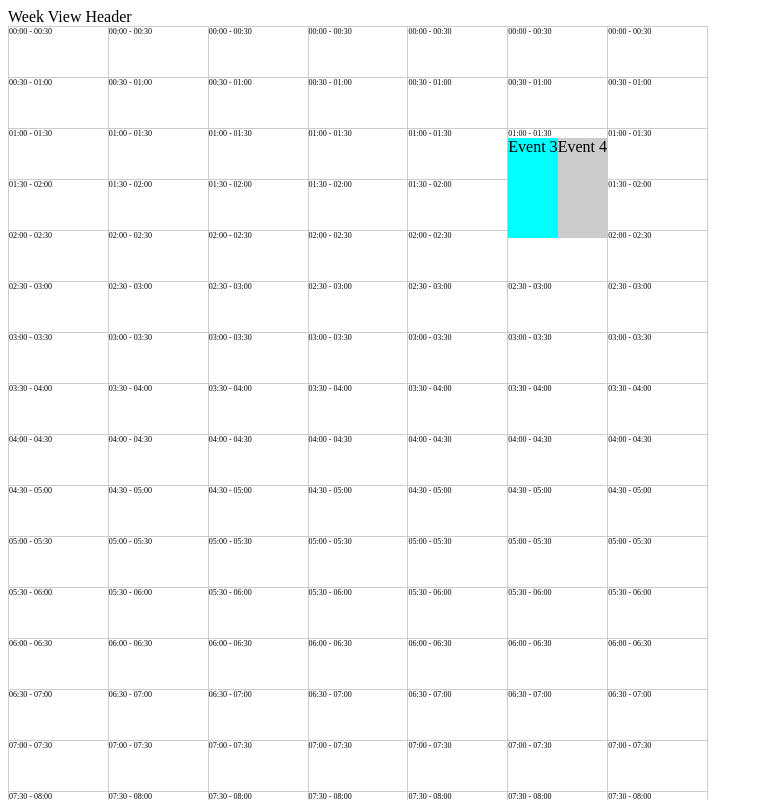
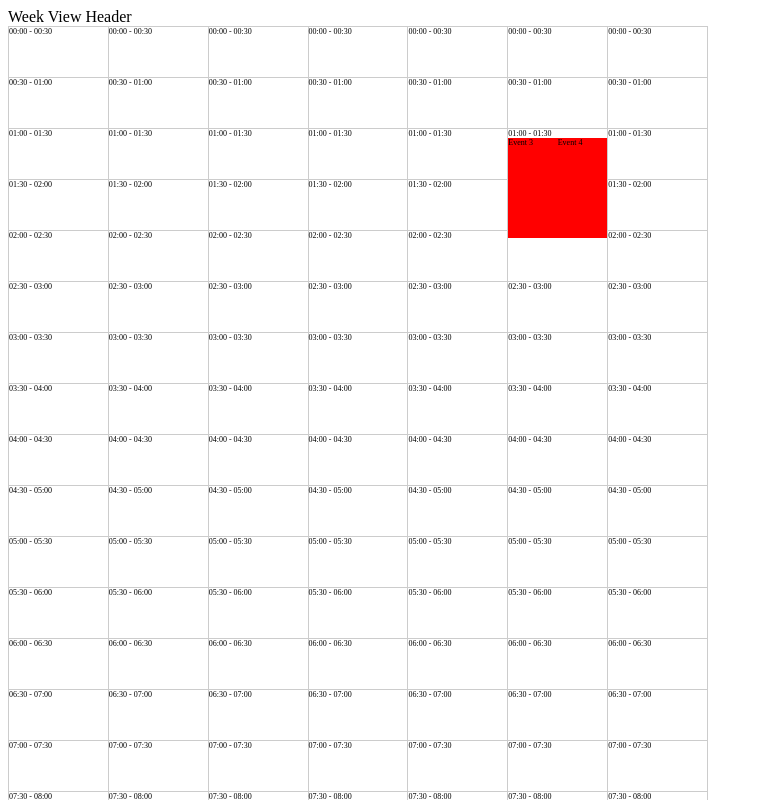
Before and after one commit to Mighty683/drag-and-drop, a React (Vite) app: page / in a window 1280 px wide. Shown: the top 800 px of the page, without its empty margins (0-763 px from the left). Built offline with nearby package versions, Linux system fonts and the light colour scheme.

Commit message:
feat: positioning events without absolute

```diff
--- a/package.json
+++ b/package.json
@@ -13,6 +13,7 @@
   "dependencies": {
     "@types/date-fns": "^2.6.0",
     "@types/lodash": "^4.14.202",
+    "@types/uuid": "^9.0.7",
     "date-fns": "^3.0.5",
     "lodash": "^4.17.21",
     "react": "^18.2.0",
--- a/src/modules/calendar/components/Calendar.tsx
+++ b/src/modules/calendar/components/Calendar.tsx
@@ -1,14 +1,8 @@
 import { WeekView } from "./WeekView";
-
-import { EventsOverlay } from "./Events/EventsOverlay";
-import { PositionCollectorProvider } from "../positionCollector";
 
 export function Calendar() {
 
   return (
-    <PositionCollectorProvider>
-      <EventsOverlay />
-      <WeekView />
-    </PositionCollectorProvider>
+    <WeekView />
   )
 }
--- a/src/modules/calendar/components/Events/EventTile.scss
+++ b/src/modules/calendar/components/Events/EventTile.scss
@@ -1,4 +1,5 @@
 .event-tile {
-  position: absolute;
+  width: 100%;
+  z-index: 100;
   background-color: aqua;
 }
--- a/src/modules/calendar/components/Events/EventTile.tsx
+++ b/src/modules/calendar/components/Events/EventTile.tsx
@@ -1,37 +1,40 @@
 import { useEffect, useRef } from "react";
-import { CalendarEventOperations, CalendarEventView } from "../../types";
+import { CalendarEvent, CalendarEventOperations } from "../../types";
 
 
 import './EventTile.scss';
 import { CALENDAR_EVENT_DATE_TYPE } from "../../constants";
 import { useCalendarStore } from "../../store/store";
+import { getEventRequiredSlotsNumber } from "../../helpers";
 
 export type EventTileProps = {
-  eventView: CalendarEventView;
+  event: CalendarEvent;
+  className?: string;
 }
 
 export function EventTile({
-  eventView
+  event,
+  className
 }: EventTileProps) {
   const editEvent = useCalendarStore(state => state.editEvent);
   const ref = useRef<HTMLDivElement>(null);
-  const operationText = eventView.event.operation ? `(${eventView.event.operation})` : '';
+  const operationText = event.operation ? `(${event.operation})` : '';
 
   useEffect(() => {
     const node = ref.current;
-    const dragStartListener = (event: DragEvent) => {
-      event.dataTransfer?.setData(CALENDAR_EVENT_DATE_TYPE, JSON.stringify(eventView.event));
-      editEvent(eventView.event.id, {
-        ...eventView.event,
+    const dragStartListener = (dragEvent: DragEvent) => {
+      dragEvent.dataTransfer?.setData(CALENDAR_EVENT_DATE_TYPE, JSON.stringify(event));
+      editEvent(event.id, {
+        ...event,
         operation: CalendarEventOperations.dragged
       });
     };
-    const dragEndListener = (event: DragEvent) => {
-      const hasData = !!event.dataTransfer?.getData(CALENDAR_EVENT_DATE_TYPE);
+    const dragEndListener = (dragEvent: DragEvent) => {
+      const hasData = !!dragEvent.dataTransfer?.getData(CALENDAR_EVENT_DATE_TYPE);
 
       if (hasData) return;
-      editEvent(eventView.event.id, {
-        ...eventView.event,
+      editEvent(event.id, {
+        ...event,
         operation: CalendarEventOperations.none
       });
     }
@@ -41,19 +44,16 @@ export function EventTile({
     return () => {
       node?.removeEventListener('dragstart', dragStartListener);
     }
-  }, [editEvent, eventView.event]);
+  }, [editEvent, event]);
 
   return <div
     ref={ref}
     style={{
-      top: eventView.top,
-      left: eventView.left,
-      width: eventView.width,
-      height: eventView.height,
-      pointerEvents: eventView.event.operation === CalendarEventOperations.dragging ? 'none' : 'all',
-      backgroundColor: (parseInt(eventView.event.id) % 2) === 0 ? '#ccc' : '#ggg',
-    }} className="event-tile" draggable>
-    {eventView.event.title}
+      height: getEventRequiredSlotsNumber(event) * 50,
+      pointerEvents: event.operation === CalendarEventOperations.dragging ? 'none' : 'all',
+      backgroundColor: `red`
+    }} className={`${className} event-tile`} draggable>
+    {event.title}
     <br />
     {operationText}
   </div>
--- a/src/modules/calendar/components/Events/EventsOverlay.tsx
+++ /dev/null
@@ -1,38 +0,0 @@
-import { useLayoutEffect, useMemo, useState } from "react";
-import { usePositionCollector } from "../../positionCollector";
-import { useCalendarStore } from "../../store/store";
-import { EventTile } from "./EventTile";
-
-export function EventsOverlay() {
-  const calendarEvents = useCalendarStore(state => state.events);
-  const collector = usePositionCollector();
-  const [collectTimestamp, setCollectTimestamp] = useState(0);
-
-  // eslint-disable-next-line react-hooks/exhaustive-deps
-  const collectedEventsState = useMemo(() => Array.from(collector.eventsMap.values()), [collector.eventsMap, collectTimestamp]);
-
-  const displayEvents = useMemo(() => {
-    return collectedEventsState
-      .filter(eventView => calendarEvents.find(calendarEvent => calendarEvent.id.startsWith(eventView.event.id)))
-      .map(eventView => ({
-        ...eventView,
-        top: eventView.top,
-        left: eventView.left,
-      }));
-  }, [collectedEventsState, calendarEvents]);
-
-
-  useLayoutEffect(() => {
-    setInterval(() => {
-      setCollectTimestamp(Date.now());
-    }, 30);
-  }, []);
-
-  return <>
-    {
-      displayEvents.map(eventView =>
-        <EventTile key={eventView.event.id} eventView={eventView} />
-      )
-    }
-  </>;
-}
--- a/src/modules/calendar/components/WeekDaySlot.scss
+++ b/src/modules/calendar/components/WeekDaySlot.scss
@@ -2,19 +2,17 @@
   height: 50px;
   width: 100%;
   font-size: 8px;
+  overflow: visible;
 
-  &__events-placer {
-    height: 100%;
+  &__events-rows {
     width: 100%;
     display: flex;
     flex-direction: row;
     justify-items: stretch;
   }
-
-  &__event_data_collector {
+  &__empty-row {
     width: 100%;
-    pointer-events: none;
-    content: "";
+    height: 100%;
   }
 
 
--- a/src/modules/calendar/components/WeekDaySlot.tsx
+++ b/src/modules/calendar/components/WeekDaySlot.tsx
@@ -1,12 +1,12 @@
 import './WeekDaySlot.scss'
 
-import { useEffect, useLayoutEffect, useRef } from 'react';
-import { CALENDAR_EVENT_DATE_TYPE, SLOT_HEIGHT } from '../constants';
-import { formatSlotDate, getEventEndIfStartInSlot, getEventRequiredSlotsNumber, parseEventJSON } from '../helpers';
+import { useEffect, useRef } from 'react';
+import { CALENDAR_EVENT_DATE_TYPE, } from '../constants';
+import { formatSlotDate, getEventEndIfStartInSlot, parseEventJSON } from '../helpers';
 import { CalendarEvent, CalendarEventOperations, CalendarSlot } from '../types';
-import { usePositionCollector } from '../positionCollector';
 import { useCalendarStore } from '../store/store';
 import { throttle } from 'lodash';
+import { EventTile } from './Events/EventTile';
 
 export type WeekDaySlotProps = {
   slot: CalendarSlot
@@ -22,7 +22,7 @@ export function WeekDaySlot({ slot }: WeekDaySlotProps) {
       dragEvent.preventDefault();
       const event: CalendarEvent | undefined = parseEventJSON(dragEvent.dataTransfer?.getData(CALENDAR_EVENT_DATE_TYPE) || '{}');
 
-      if (!event || slot.events?.find(slotEvent => slotEvent.id === event.id)) return;
+      if (!event || slot.rows?.find(slotRow => slotRow.event?.id === event.id)) return;
       addOrEditEvent(`${event.id}-dragging`, {
         ...event,
         id: `${event.id}-dragging`,
@@ -36,7 +36,7 @@ export function WeekDaySlot({ slot }: WeekDaySlotProps) {
       const event: CalendarEvent | undefined = parseEventJSON(dragEvent.dataTransfer?.getData(CALENDAR_EVENT_DATE_TYPE) || '{}');
 
       console.log('drag drop', event);
-      if (!event || slot.events?.find(slotEvent => slotEvent.id === event.id)) return;
+      if (!event || slot.rows?.find(slotRow => slotRow.event?.id === event.id)) return;
       console.log('drag drop', event.id);
       removeEvent(event.id);
       editEvent(`${event.id}-dragging`, {
@@ -61,51 +61,16 @@ export function WeekDaySlot({ slot }: WeekDaySlotProps) {
       node?.removeEventListener('drop', listenerDragDrop);
       node?.removeEventListener('dragover', listenerDragOver);
     }
-  }, [addEvent, addOrEditEvent, editEvent, removeEvent, slot, slot.events, slot.start])
+  }, [addEvent, addOrEditEvent, editEvent, removeEvent, slot, slot.start])
 
   return <div ref={ref} className='week-day-slot'>
     {formatSlotDate(slot)}
-    <div className="week-day-slot__events-placer">
-      {slot.events?.map((event) => (
-        <EventDataCollector key={event.id} calendarEvent={event} />
-      ))}
+    <div className="week-day-slot__events-rows">
+      {slot.rows?.map((slotRow) => {
+        const event = slotRow.event;
+        if (!event) return <div className='week-day-slot__empty-row'></div>;
+        return <EventTile key={event.id} event={event} />
+      })}
     </div>
   </div>;
 }
-
-export function EventDataCollector(
-  { calendarEvent }: {
-    calendarEvent: CalendarEvent
-  }
-) {
-  const ref = useRef<HTMLDivElement>(null);
-
-  const positionCollector = usePositionCollector();
-
-  useLayoutEffect(() => {
-    if (!ref.current) return;
-
-    const resizeListener = () => {
-      const { top, left, bottom, right } = ref.current!.getBoundingClientRect();
-      const topWithScroll = top + window.scrollY;
-      positionCollector.eventsMap.set(calendarEvent.id, {
-        left: left,
-        top: topWithScroll,
-        width: right - left,
-        height: bottom - topWithScroll,
-        event: calendarEvent,
-      });
-    };
-    resizeListener();
-    window.addEventListener('resize', resizeListener);
-
-    return () => {
-      window.removeEventListener('resize', resizeListener);
-    }
-  }, [calendarEvent, calendarEvent.id, positionCollector.eventsMap]);
-
-  return <div ref={ref} className="week-day-slot__event_data_collector" style={{
-    height: getEventRequiredSlotsNumber(calendarEvent) * SLOT_HEIGHT,
-  }}
-  />
-}
--- a/src/modules/calendar/components/WeekDayView.tsx
+++ b/src/modules/calendar/components/WeekDayView.tsx
@@ -1,6 +1,6 @@
 import { useMemo } from 'react';
 import './WeekDayView.scss';
-import { getCalendarEventsForSlot, getDaySlotsTimes } from '../helpers';
+import { reduceEventsToDaySlots } from '../helpers';
 import { WeekDaySlot } from './WeekDaySlot';
 import { useCalendarStore } from '../store/store';
 import { CalendarSlot } from '../types';
@@ -12,11 +12,7 @@ export type WeekDayViewProps = {
 export function WeekDayView({ date }: WeekDayViewProps) {
   const events = useCalendarStore(state => state.events);
   const daySlots = useMemo<CalendarSlot[]>(() => {
-    const calendarDaySlots = getDaySlotsTimes(date);
-    return calendarDaySlots.map<CalendarSlot>((calendarSlotTime) => ({
-      ...calendarSlotTime,
-      events: getCalendarEventsForSlot(calendarSlotTime, events)
-    }));
+    return reduceEventsToDaySlots(date, events);
   }, [date, events]);
 
   return <div className='week-day-view'>
--- a/src/modules/calendar/helpers.ts
+++ b/src/modules/calendar/helpers.ts
@@ -1,5 +1,6 @@
 /* eslint-disable @typescript-eslint/no-unused-vars */
-import { CalendarEvent, CalendarSlot, CalendarSlotTime } from "./types";
+import { CalendarEvent, CalendarSlot, CalendarSlotRow, CalendarSlotTime } from "./types";
+import { v4 } from "uuid";
 
 import { format } from "date-fns/format";
 
@@ -45,7 +46,7 @@ export function getEventEndIfStartInSlot(event: CalendarEvent, slot: CalendarSlo
   return new Date(slot.start.getTime() + (event.end.getTime() - event.start.getTime()));
 }
 
-export function getCalendarEventsForSlot(slot: CalendarSlot, events: CalendarEvent[]): CalendarEvent[] {
+export function getCalendarEventsForSlot(slot: CalendarSlotTime, events: CalendarEvent[]): CalendarEvent[] {
   return events.filter(event => {
     const eventBeginInSlot =
       event.start.getTime() >= slot.start.getTime() && event.start.getTime() < slot.end.getTime();
@@ -59,25 +60,25 @@ export function createMockEvents(): CalendarEvent[] {
     start: new Date(now.getTime() + 1000 * 60 * 60 * 2),
     end: new Date(now.getTime() + 1000 * 60 * 60 * 3),
     title: "Event 1",
-    id: "1",
+    id: v4(),
   };
   const event2: CalendarEvent = {
     start: new Date(now.getTime() + 1000 * 60 * 60 * 4),
     end: new Date(now.getTime() + 1000 * 60 * 60 * 5),
     title: "Event 2",
-    id: "2",
+    id: v4(),
   };
   const event3: CalendarEvent = {
     start: new Date(now.getTime() + 1000 * 60 * 60 * 6),
     end: new Date(now.getTime() + 1000 * 60 * 60 * 7),
     title: "Event 3",
-    id: "3",
+    id: v4(),
   };
   const event4: CalendarEvent = {
     start: new Date(now.getTime() + 1000 * 60 * 60 * 6),
     end: new Date(now.getTime() + 1000 * 60 * 60 * 7),
     title: "Event 4",
-    id: "4",
+    id: v4(),
   };
 
   return [event1, event2, event3, event4];
@@ -94,3 +95,77 @@ export function parseEventJSON(eventJSON: string): CalendarEvent | undefined {
     end: new Date(event.end),
   };
 }
+
+export function getEventDuration(event: CalendarEvent) {
+  return event.end.getTime() - event.start.getTime();
+}
+
+export function getLongestEvent(events: CalendarEvent[]): CalendarEvent | undefined {
+  return events.reduce<CalendarEvent | undefined>((prev, current) => {
+    if (!prev) {
+      return current;
+    }
+    if (getEventDuration(current) > getEventDuration(current)) {
+      return current;
+    }
+    return prev;
+  }, undefined);
+}
+
+export function getEventsForDay(date: Date, events: CalendarEvent[]): CalendarEvent[] {
+  const dayStart = new Date(date);
+  dayStart.setHours(0, 0, 0, 0);
+  const dayEnd = new Date(dayStart.getTime() + 1000 * 60 * 60 * 24);
+  return events.filter(event => event.start.getTime() >= dayStart.getTime() && event.end.getTime() < dayEnd.getTime());
+}
+
+export function getEventsOverlappingWithSlotFromBefore(
+  slot: CalendarSlotTime,
+  events: CalendarEvent[]
+): CalendarEvent[] {
+  return events.filter(event => {
+    const eventOverlap = event.start.getTime() < slot.start.getTime() && event.end.getTime() > slot.start.getTime();
+    return eventOverlap;
+  });
+}
+
+export function getEventsOverlappingWithSlotFromAfter(
+  slotEvents: CalendarEvent[],
+  events: CalendarEvent[]
+): CalendarEvent[] {
+  const longestSlotEvent = getLongestEvent(slotEvents);
+  if (!longestSlotEvent) {
+    return [];
+  }
+  return events.filter(event => {
+    if (event === longestSlotEvent) {
+      return false;
+    }
+    const eventOverlapWithLongestEvent =
+      event.start.getTime() > longestSlotEvent.start.getTime() &&
+      event.start.getTime() < longestSlotEvent.end.getTime();
+    return eventOverlapWithLongestEvent;
+  });
+}
+
+export function reduceEventsToDaySlots(date: Date, events: CalendarEvent[]): CalendarSlot[] {
+  const daySlotsTimes = getDaySlotsTimes(date);
+  const dayEvents = getEventsForDay(date, events);
+  const daySlots: CalendarSlot[] = [];
+  daySlotsTimes.forEach(slotTimes => {
+    const slotEvents = getCalendarEventsForSlot(slotTimes, dayEvents);
+    const numberOfRowsBeforeSlot = getEventsOverlappingWithSlotFromBefore(slotTimes, dayEvents).length;
+    const numberOfRowAfterSlot = getEventsOverlappingWithSlotFromAfter(slotEvents, dayEvents).length;
+    daySlots.push({
+      start: slotTimes.start,
+      end: slotTimes.end,
+      rows: [
+        ...Array<CalendarSlotRow>(numberOfRowsBeforeSlot).fill({}),
+        ...slotEvents.map(event => ({ event })),
+        ...Array<CalendarSlotRow>(numberOfRowAfterSlot).fill({}),
+      ],
+    });
+  });
+
+  return daySlots;
+}
--- a/src/modules/calendar/positionCollector.tsx
+++ /dev/null
@@ -1,37 +0,0 @@
-import { createContext, useContext, useEffect, useRef } from "react";
-import { CalendarPositionCollector } from "./types";
-
-export const PositionCollectorContextRef = createContext<CalendarPositionCollector>({
-  eventsMap: new Map(),
-  positionLeft: 0,
-  positionTop: 0,
-});
-
-PositionCollectorContextRef.Provider
-
-export function PositionCollectorProvider({ children }: React.PropsWithChildren<Record<string, never>>) {
-  const collector = useRef<CalendarPositionCollector>({
-    eventsMap: new Map(),
-    positionLeft: 0,
-    positionTop: 0,
-  });
-  const wrapperRef = useRef<HTMLDivElement>(null);
-
-  useEffect(() => {
-    if (!wrapperRef.current) return;
-    const { left, top } = wrapperRef.current.getBoundingClientRect();
-    collector.current.positionLeft = left;
-    collector.current.positionTop = top;
-  }, []);
-
-  return (
-    <PositionCollectorContextRef.Provider value={collector.current}>
-      <div ref={wrapperRef}>
-        {children}
-      </div>
-    </PositionCollectorContextRef.Provider>
-  );
-}
-export function usePositionCollector() {
-  return useContext(PositionCollectorContextRef);
-}
```
Also changed, not shown: src/modules/calendar/types.ts (+5 -20 lines), 2 other files (tests, documents, lock files or other folders).
